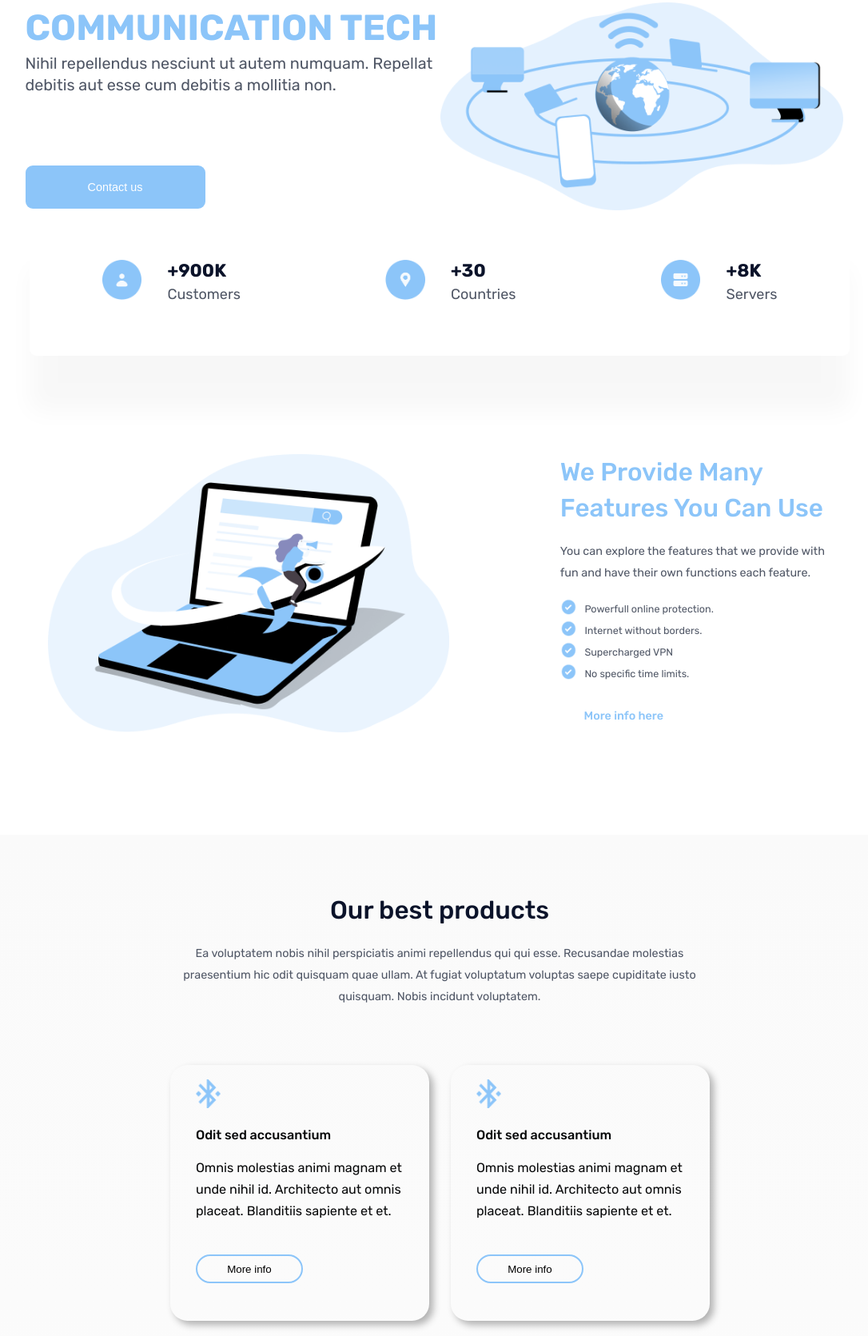
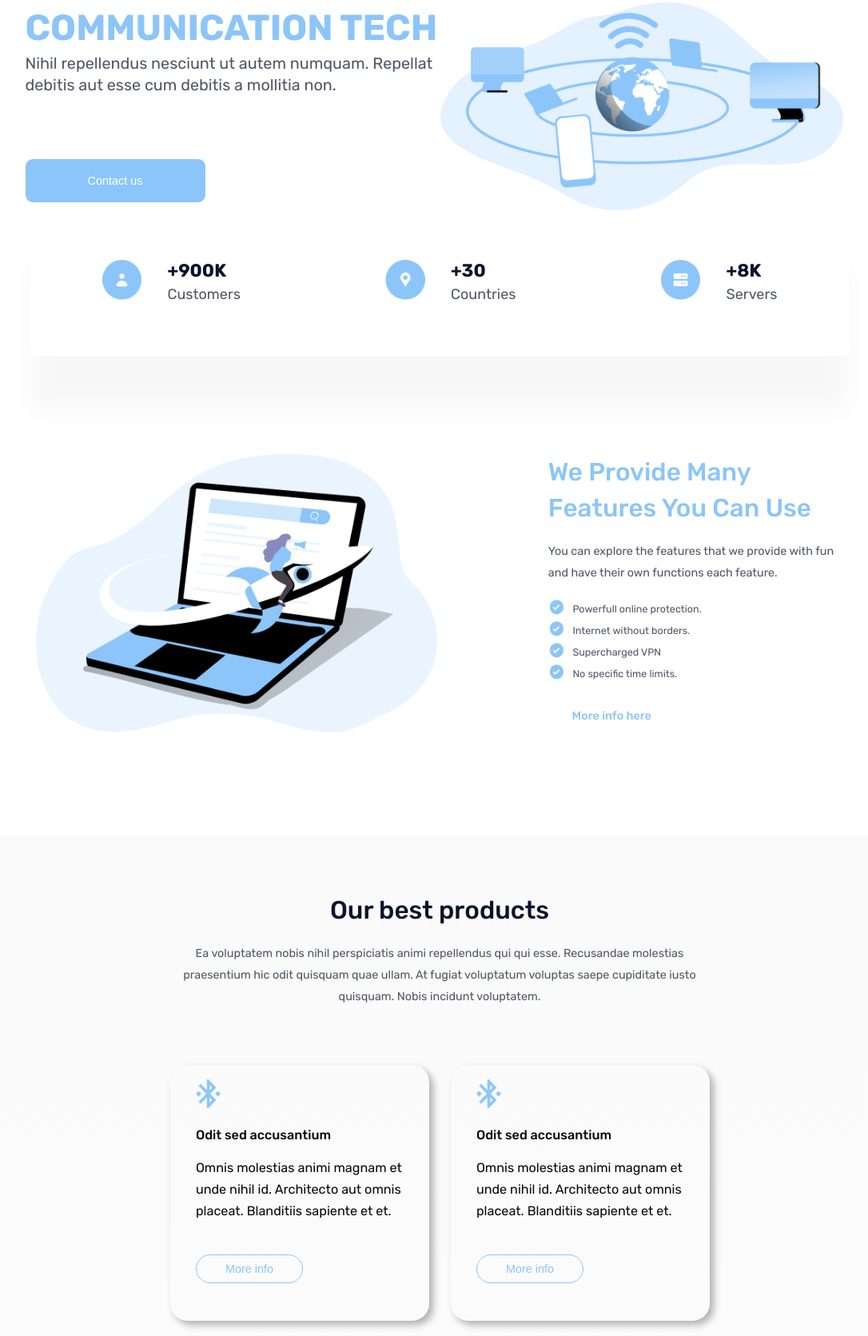
Before and after one commit to Nbeo11/Cy_exercise, a website: page Buổi 5/index.html in a window 1280 px wide. Shown: the part 129-1800 px from the top of the page at 80% size, without its empty margins (90-1176 px from the left). Drawn offline with Linux system fonts and the light colour scheme.

Commit message:
update responsive

```diff
--- a/Buổi 5/scss/_mixin.scss
+++ b/Buổi 5/scss/_mixin.scss
@@ -22,7 +22,7 @@ html {
     border: none;
     border-radius: 1rem;
     padding: 0;
-    margin-top: 87px;
+    margin-top: 8.7rem;
 }
 
 @mixin text-content {
@@ -93,7 +93,7 @@ html {
 }
 
 @mixin product-button {
-    border: 2px solid $first-text-color;
+    border: 0.2rem solid $first-text-color;
     border-radius: 4.7rem;
     width: 14.9rem;
     height: 4rem;
--- a/Buổi 5/scss/style.scss
+++ b/Buổi 5/scss/style.scss
@@ -129,7 +129,7 @@ header {
 }
 
 .feature {
-    margin: 0 150px;
+    margin: 0 15rem;
     gap: 15.4rem;
 
     .feature-left {
@@ -232,6 +232,10 @@ header {
                 }
             }
         }
+        & button {
+            font-size: 1.6rem;
+            color: $first-text-color
+        }
     }
 
     & .better-together {
@@ -311,8 +315,8 @@ header {
                 flex: 0 0 auto;
                 width: 39.8rem;
                 height: 22.8rem;
-                border: 2px solid $first-text-color;
-                border-radius: 10px;
+                border: 0.2rem solid $first-text-color;
+                border-radius: 1rem;
                 text-align: center;
 
                 >div {
@@ -496,9 +500,16 @@ footer {
     .about-company .better-together img {
         width: 100rem;
     }
+
     .number {
         flex-direction: column;
         gap: 10px;
         width: 100rem;
     }
 }
+
+@media only screen and (max-width: 376px) {
+    html {
+        font-size: 3px;
+    }
+}
```
Also changed, not shown: Buổi 5/css/style.css, 1 other file.
